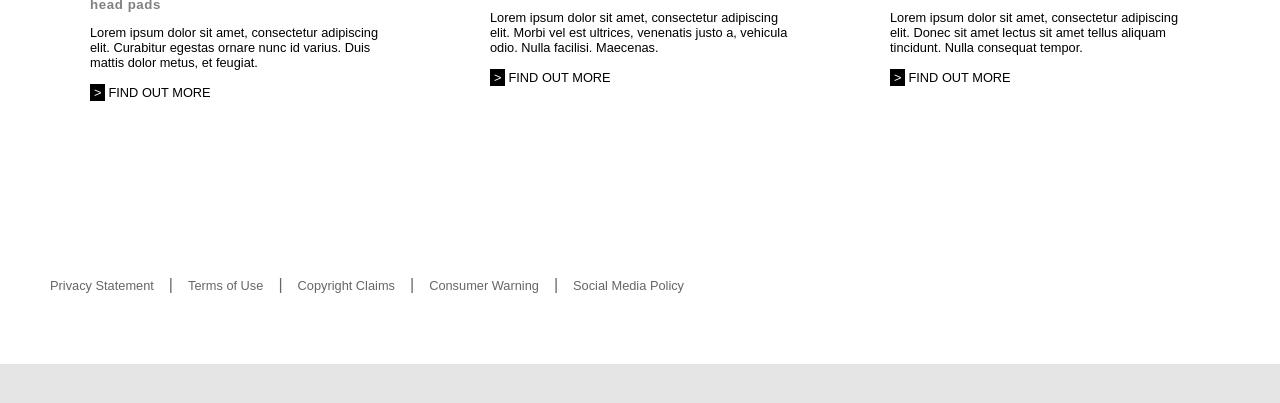
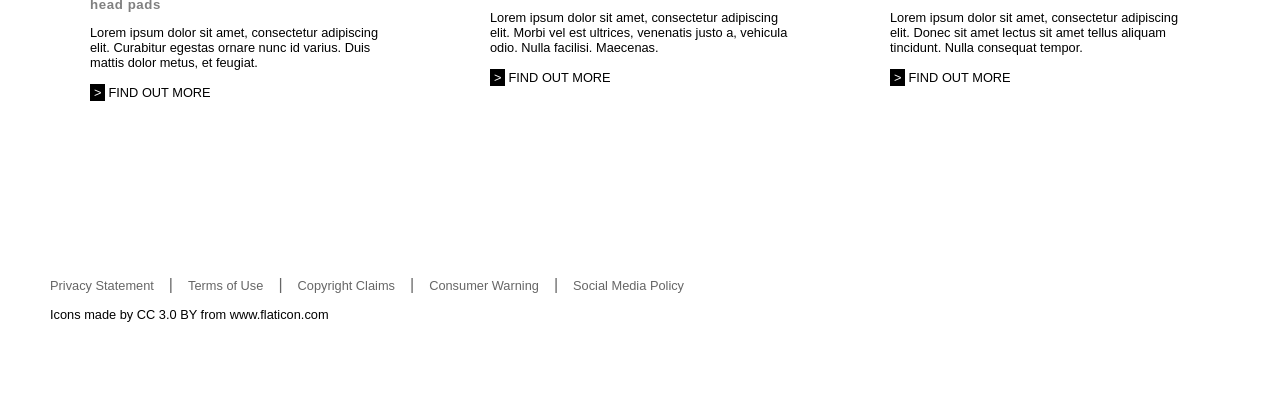
Before and after one commit to bonniehsm/mock-drums-website, a React app: page / in a window 1280 px wide. Shown: the part 1476-1879 px from the top of the page. Before the commit the page ends 1840 px from the top, so only its background shows below. Built offline with nearby package versions, Linux system fonts and the light colour scheme.

Commit message:
added icon credit to the author

```diff
--- a/src/components/Footer.js
+++ b/src/components/Footer.js
@@ -10,6 +10,11 @@ function FooterLegalLinks(props){
       <ul className="gf-legal-list">
         {links}
       </ul>
+      <div className="icon-credits">
+        <p>
+          Icons made by <a href="http://creativecommons.org/licenses/by/3.0/" title="CC 3.0 BY" target="_blank">CC 3.0 BY</a> from www.flaticon.com
+        </p>
+       </div>
     </div>
   )
 }
--- a/src/styles/GlobalHeader.css
+++ b/src/styles/GlobalHeader.css
@@ -131,3 +131,7 @@ nav.global-nav ul li a {
 @keyframes showSubMenu {
   100% { top: 0px; }
 }
+
+@media only screen and (max-width: 950px) {
+
+}
```
